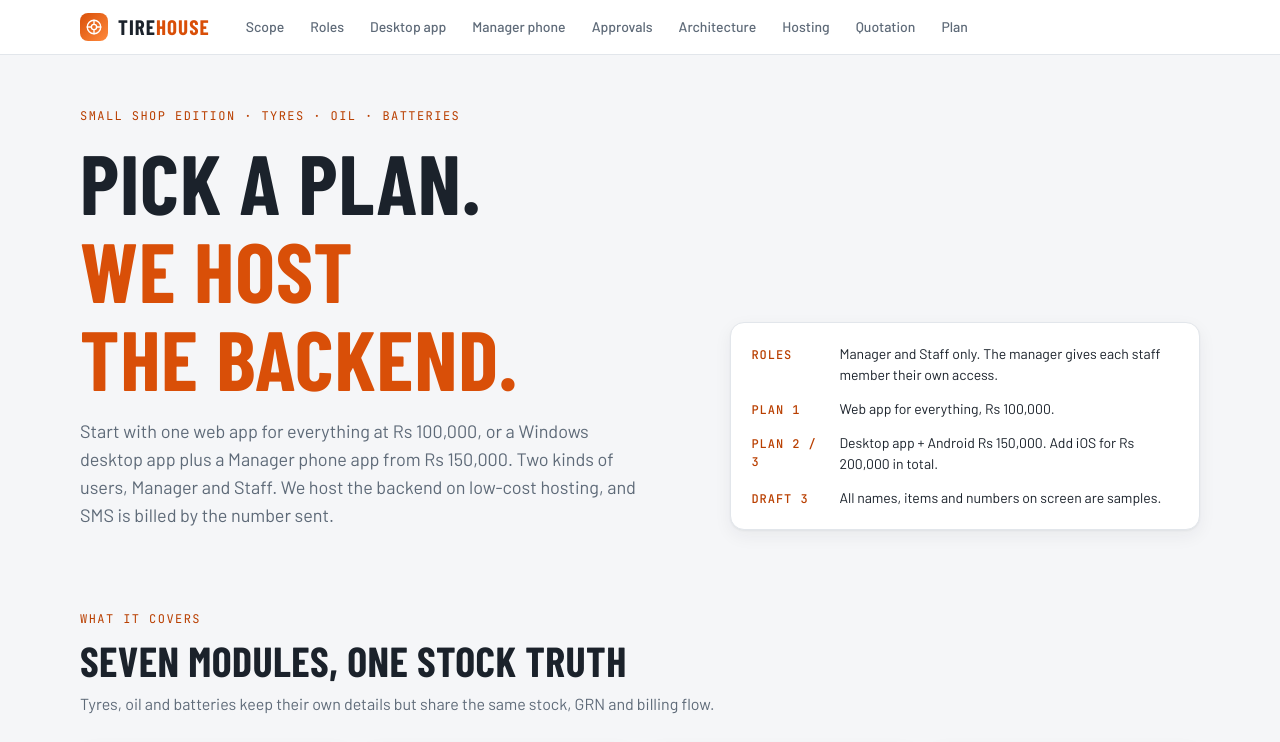
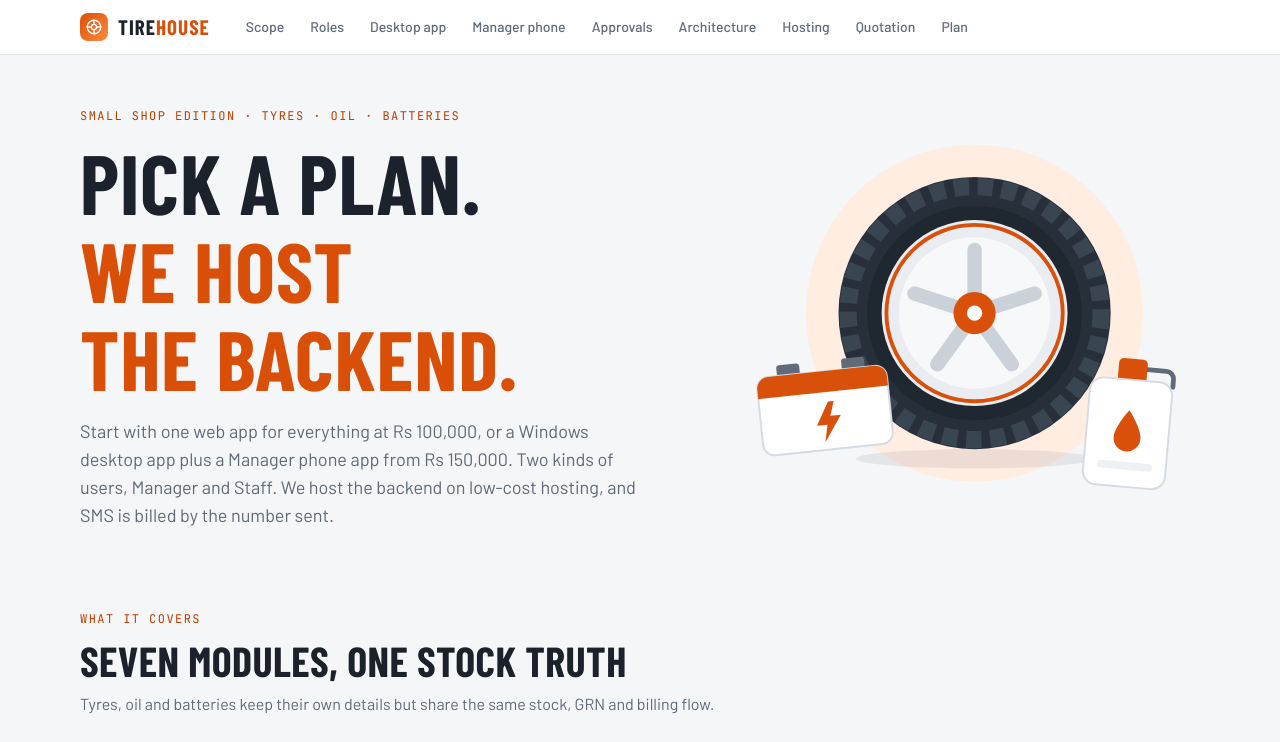
Before and after one commit to UGSNBandara/tirehouse-proposal, a plain HTML site: page index.html in a window 1280 px wide. Shown: the top 742 px of the page. Drawn offline with nearby package versions, Linux system fonts and the light colour scheme.

Commit message:
Replace the hero summary card with a tyre, battery and oil illustration
Co-Authored-By: Claude Sonnet 5.5 <noreply@anthropic.com>

```diff
--- a/index.html
+++ b/index.html
@@ -51,10 +51,12 @@ p{margin:0}
 .nav a{padding:7px 12px;font-size:14px;font-weight:500;text-decoration:none;color:var(--muted);border-radius:8px;white-space:nowrap}
 .nav a:hover{color:var(--accent-text);background:var(--accent-soft)}
 
-.intro{padding-block:52px 24px;display:grid;grid-template-columns:minmax(0,1.3fr) minmax(0,1fr);gap:40px;align-items:end}
+.intro{padding-block:52px 24px;display:grid;grid-template-columns:minmax(0,1.3fr) minmax(0,1fr);gap:40px;align-items:center}
 .intro h1{font-size:clamp(44px,8vw,84px);text-transform:uppercase;margin:12px 0 16px}
 .intro h1 span{color:var(--accent)}
 .intro p.lead{font-size:18px;max-width:56ch;color:var(--muted)}
+.heroart{display:grid;place-items:center}
+.heroart svg{width:100%;max-width:460px;height:auto;display:block}
 .legend{background:var(--surface);border:1px solid var(--line);border-radius:14px;padding:20px;display:grid;gap:12px;box-shadow:var(--shadow)}
 .legend div{display:flex;gap:12px;align-items:baseline;font-size:14px}
 .legend .mono{color:var(--accent-text);min-width:76px;font-size:12px;text-transform:uppercase;letter-spacing:.08em;font-family:var(--f-mono)}
@@ -368,11 +370,34 @@ footer{margin-top:56px;padding-top:20px;border-top:1px solid var(--line);font-si
     <h1>Pick a plan. <span>We host the backend.</span></h1>
     <p class="lead">Start with one web app for everything at Rs 100,000, or a Windows desktop app plus a Manager phone app from Rs 150,000. Two kinds of users, Manager and Staff. We host the backend on low-cost hosting, and SMS is billed by the number sent.</p>
   </div>
-  <div class="legend" aria-label="Plans at a glance">
-    <div><span class="mono">Roles</span><span>Manager and Staff only. The manager gives each staff member their own access.</span></div>
-    <div><span class="mono">Plan 1</span><span>Web app for everything, Rs 100,000.</span></div>
-    <div><span class="mono">Plan 2 / 3</span><span>Desktop app + Android Rs 150,000. Add iOS for Rs 200,000 in total.</span></div>
-    <div><span class="mono">Draft 3</span><span>All names, items and numbers on screen are samples.</span></div>
+  <div class="heroart" aria-hidden="true">
+    <svg viewBox="0 0 480 390" role="img" focusable="false">
+      <circle cx="250" cy="190" r="176" fill="#FFEDE2"/>
+      <ellipse cx="250" cy="342" rx="124" ry="10" fill="#1A2129" opacity=".08"/>
+      <g transform="translate(250 190)">
+        <circle r="142" fill="#27303A"/>
+        <circle r="132" fill="none" stroke="#3A4552" stroke-width="18" stroke-dasharray="16 9"/>
+        <circle r="112" fill="#1F2730"/>
+        <circle r="97" fill="#E9ECF0"/>
+        <circle r="92" fill="none" stroke="#D9500A" stroke-width="4"/>
+        <circle r="79" fill="#F7F8FA"/>
+        <g stroke="#CBD1D8" stroke-width="15" stroke-linecap="round"><line x1="0" y1="0" x2="0" y2="-66"/><line x1="0" y1="0" x2="62.8" y2="-20.4"/><line x1="0" y1="0" x2="38.8" y2="53.4"/><line x1="0" y1="0" x2="-38.8" y2="53.4"/><line x1="0" y1="0" x2="-62.8" y2="-20.4"/></g>
+        <circle r="22" fill="#D9500A"/><circle r="8" fill="#fff"/>
+      </g>
+      <g transform="translate(22 258) rotate(-6)">
+        <rect x="22" y="-11" width="24" height="13" rx="3" fill="#5F6B78"/><rect x="90" y="-11" width="24" height="13" rx="3" fill="#5F6B78"/>
+        <rect width="136" height="82" rx="12" fill="#fff" stroke="#D5DBE2" stroke-width="2"/>
+        <path d="M0 22V12a12 12 0 0112-12h112a12 12 0 0112 12v10z" fill="#D9500A"/>
+        <path d="M72 32L58 56h11l-4 18 19-27H73l5-15z" fill="#D9500A"/>
+      </g>
+      <g transform="translate(374 228) rotate(5)">
+        <path d="M58 16h20a8 8 0 018 8v8" fill="none" stroke="#5F6B78" stroke-width="5" stroke-linecap="round"/>
+        <rect x="28" y="6" width="30" height="26" rx="5" fill="#D9500A"/>
+        <rect y="28" width="86" height="112" rx="14" fill="#fff" stroke="#D5DBE2" stroke-width="2"/>
+        <path d="M43 60C43 60 29 78 29 89a14 14 0 0028 0C57 78 43 60 43 60z" fill="#D9500A"/>
+        <rect x="14" y="114" width="58" height="8" rx="4" fill="#EEF1F4"/>
+      </g>
+    </svg>
   </div>
 </div>
 
```
